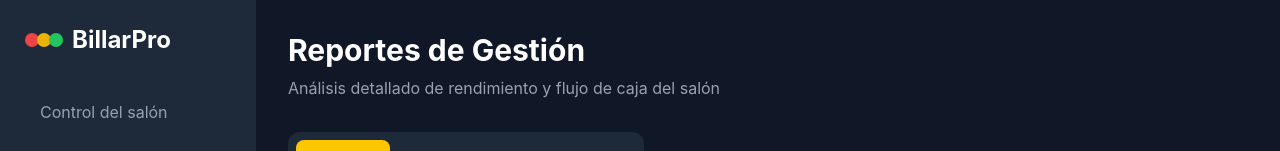
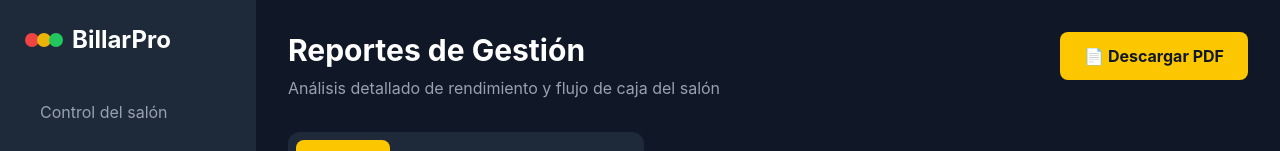
Before and after one commit to ierinconc/billar-pro-frontend, a React (Vite) app: page /reportes in a window 1280 px wide. Shown: the top 151 px of the page. Built offline with nearby package versions, Linux system fonts and the light colour scheme; no server answers; sample sign-in values are in the browser's storage.

Commit message:
feat: Exportar reportes a PDF

```diff
--- a/package.json
+++ b/package.json
@@ -10,6 +10,9 @@
     "preview": "vite preview"
   },
   "dependencies": {
+    "html2canvas": "^1.4.1",
+    "html2canvas-pro": "^2.0.2",
+    "jspdf": "^4.2.1",
     "react": "^19.2.4",
     "react-dom": "^19.2.4",
     "react-router-dom": "^7.14.1",
--- a/src/pages/Reportes.jsx
+++ b/src/pages/Reportes.jsx
@@ -1,6 +1,8 @@
 import Sidebar from "../components/Sidebar"
 import { useState, useEffect } from "react"
 import { BarChart, Bar, XAxis, YAxis, Tooltip, ResponsiveContainer, PieChart, Pie, Cell } from "recharts"
+import jsPDF from "jspdf"
+import html2canvas from "html2canvas-pro"
 
 
 function Reportes () {
@@ -89,14 +91,43 @@ function Reportes () {
         return resultado
     }
 
+    const descargarPDF = async () => {
+        const elemento = document.getElementById("reporte-contenido")
+
+        const canvas = await html2canvas(elemento, {
+            backgroundColor: "#111827",
+            scale: 2
+        })
+
+        const imgData = canvas.toDataURL("image/png")
+        const pdf = new jsPDF("p", "mm", "a4")
+
+        const anchoPDF = pdf.internal.pageSize.getWidth()
+        const altoPDF = (canvas.height * anchoPDF) / canvas.width
+
+        pdf.addImage(imgData, "PNG", 0, 0, anchoPDF, altoPDF)
+
+        const fecha = new Date().toISOString().split('T')[0]
+        pdf.save(`BillarPro-Reporte-${periodoActivo}-${fecha}.pdf`)
+    }
+
 
     return (
         <div className="flex min-h-screen bg-gray-900">
             <Sidebar/>
-            <div className="flex-1 p-8">
-                <h1 className="text-white text-3xl font-bold mb-2">Reportes de Gestión</h1>
-                <p className="text-gray-400 mb-8">Análisis detallado de rendimiento y flujo de caja del salón</p>
-
+            <div className="flex-1 p-8" id="reporte-contenido">
+                <div className="flex justify-between items-start mb-8">
+                    <div>
+                        <h1 className="text-white text-3xl font-bold mb-2">Reportes de Gestión</h1>
+                        <p className="text-gray-400">Análisis detallado de rendimiento y flujo de caja del salón</p>
+                    </div>
+                    <button
+                        onClick={descargarPDF}
+                        data-html2canvas-ignore="true"
+                        className="bg-yellow-400 text-gray-900 font-bold px-6 py-3 rounded-lg hover:bg-yellow-300 flex items-center gap-2">
+                        📄 Descargar PDF
+                    </button>
+                </div>
                 <div className="flex gap-2 mb-8 bg-gray-800 p-2 rounded-xl w-fit">
                     <button className={`px-6 py-2 rounded-lg font-bold transition-colors ${
                         periodoActivo === "diario"
```
Also changed, not shown: 1 other file (tests, documents, lock files or other folders).
